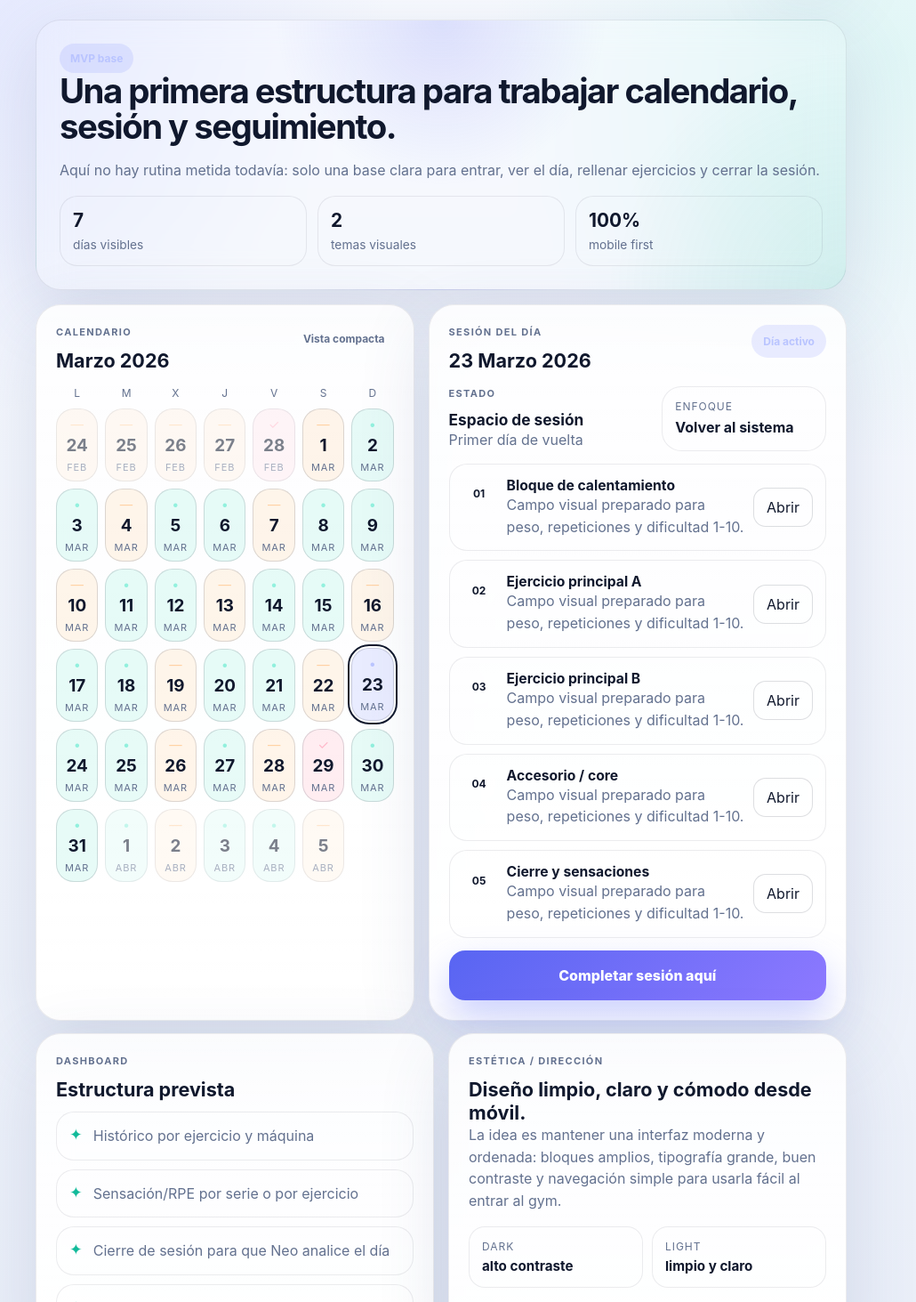
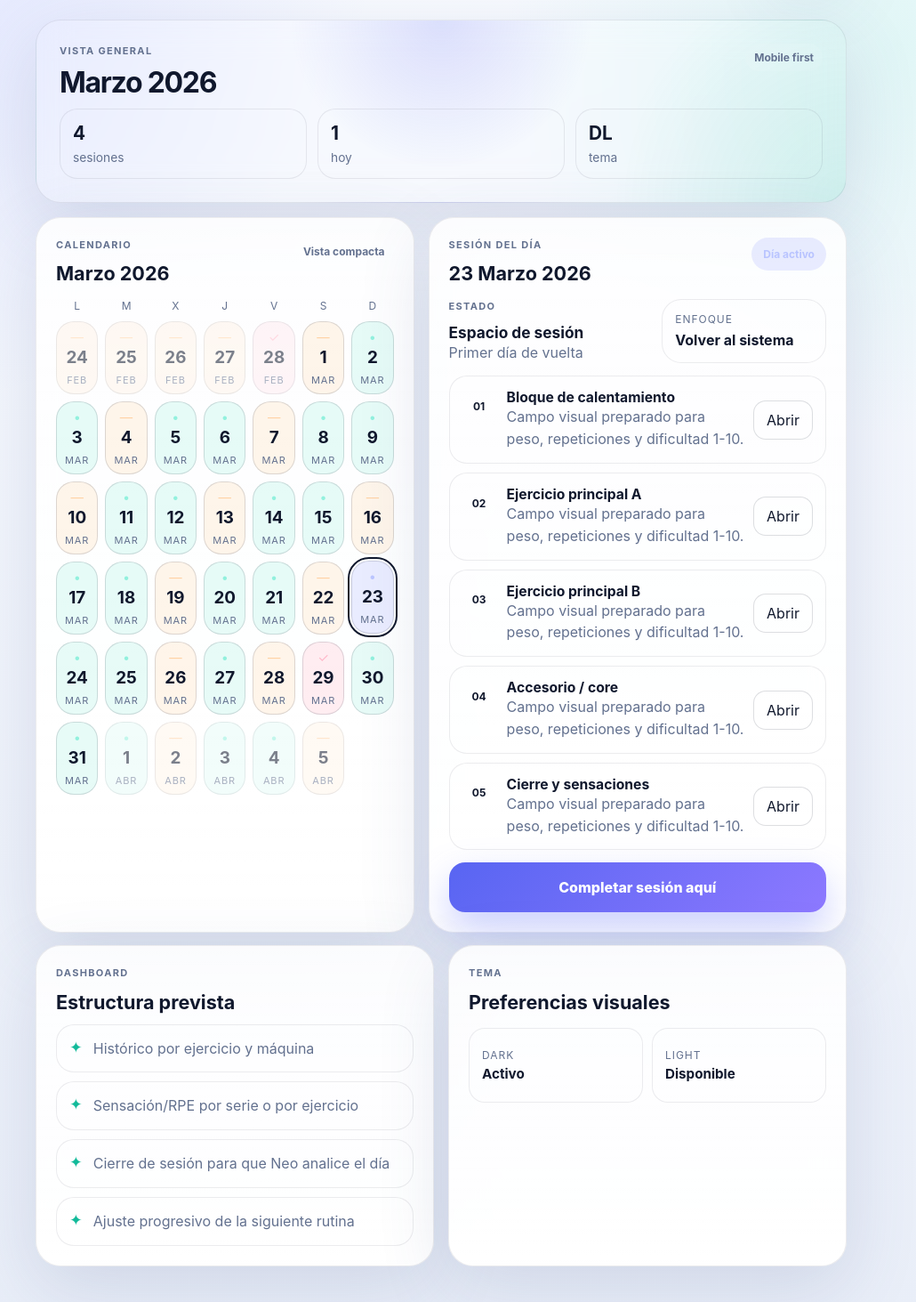
Before and after one commit to neomigue2010/neo-sport-dashboard, a Next.js app: page / in a window 1280 px wide. Shown: the part 107-1570 px from the top of the page at 89% size, without its empty margins (144-1174 px from the left). Built offline with nearby package versions, Linux system fonts and the light colour scheme.

Commit message:
Reduce explanatory blocks on dashboard

```diff
--- a/app/globals.css
+++ b/app/globals.css
@@ -123,6 +123,62 @@ p { color: var(--muted); line-height: 1.55; }
   background-image: var(--phone-glow);
   display: grid;
   gap: 16px;
+}
+
+.compact-hero {
+  gap: 12px;
+}
+
+.hero-title-row {
+  display: flex;
+  align-items: flex-start;
+  justify-content: space-between;
+  gap: 12px;
+}
+
+.hero-title-row h2 {
+  font-size: clamp(1.5rem, 5vw, 2rem);
+}
+
+.minimal-card {
+  gap: 12px;
+}
+
+.minimal-preview {
+  margin-top: 0;
+}
+
+.minimal-preview div {
+  min-height: 84px;
+  display: flex;
+  flex-direction: column;
+  justify-content: center;
+}
+
+.minimal-preview span {
+  margin-bottom: 6px;
+}
+
+.minimal-preview strong {
+  font-size: 1rem;
+}
+
+.compact-metrics div {
+  padding: 12px;
+}
+
+.compact-metrics strong {
+  font-size: 1.15rem;
+}
+
+.compact-metrics span {
+  font-size: 0.82rem;
+}
+
+@media (max-width: 520px) {
+  .hero-title-row {
+    flex-direction: column;
+  }
 }
 
 .pill,
--- a/components/SportDashboard.tsx
+++ b/components/SportDashboard.tsx
@@ -111,26 +111,26 @@ export function SportDashboard() {
           </button>
         </div>
 
-        <div className="hero-card glass">
-          <div>
-            <span className="pill pill-accent">MVP base</span>
-            <h2>Una primera estructura para trabajar calendario, sesión y seguimiento.</h2>
+        <div className="hero-card glass compact-hero">
+          <div className="hero-title-row">
+            <div>
+              <p className="tiny-label">Vista general</p>
+              <h2>Marzo 2026</h2>
+            </div>
+            <span className="tiny-chip">Mobile first</span>
           </div>
-          <p>
-            Aquí no hay rutina metida todavía: solo una base clara para entrar, ver el día, rellenar ejercicios y cerrar la sesión.
-          </p>
-          <div className="hero-metrics">
+          <div className="hero-metrics compact-metrics">
             <div>
-              <strong>7</strong>
-              <span>días visibles</span>
+              <strong>4</strong>
+              <span>sesiones</span>
             </div>
             <div>
-              <strong>2</strong>
-              <span>temas visuales</span>
+              <strong>1</strong>
+              <span>hoy</span>
             </div>
             <div>
-              <strong>100%</strong>
-              <span>mobile first</span>
+              <strong>DL</strong>
+              <span>tema</span>
             </div>
           </div>
         </div>
@@ -229,20 +229,21 @@ export function SportDashboard() {
             </div>
           </article>
 
-          <article className="glass prompt-card">
-            <p className="tiny-label">Estética / dirección</p>
-            <h3>Diseño limpio, claro y cómodo desde móvil.</h3>
-            <p>
-              La idea es mantener una interfaz moderna y ordenada: bloques amplios, tipografía grande, buen contraste y navegación simple para usarla fácil al entrar al gym.
-            </p>
-            <div className="theme-preview">
+          <article className="glass prompt-card minimal-card">
+            <div className="section-head compact">
+              <div>
+                <p className="tiny-label">Tema</p>
+                <h3>Preferencias visuales</h3>
+              </div>
+            </div>
+            <div className="theme-preview minimal-preview">
               <div>
                 <span>Dark</span>
-                <strong>alto contraste</strong>
+                <strong>Activo</strong>
               </div>
               <div>
                 <span>Light</span>
-                <strong>limpio y claro</strong>
+                <strong>Disponible</strong>
               </div>
             </div>
           </article>
```
